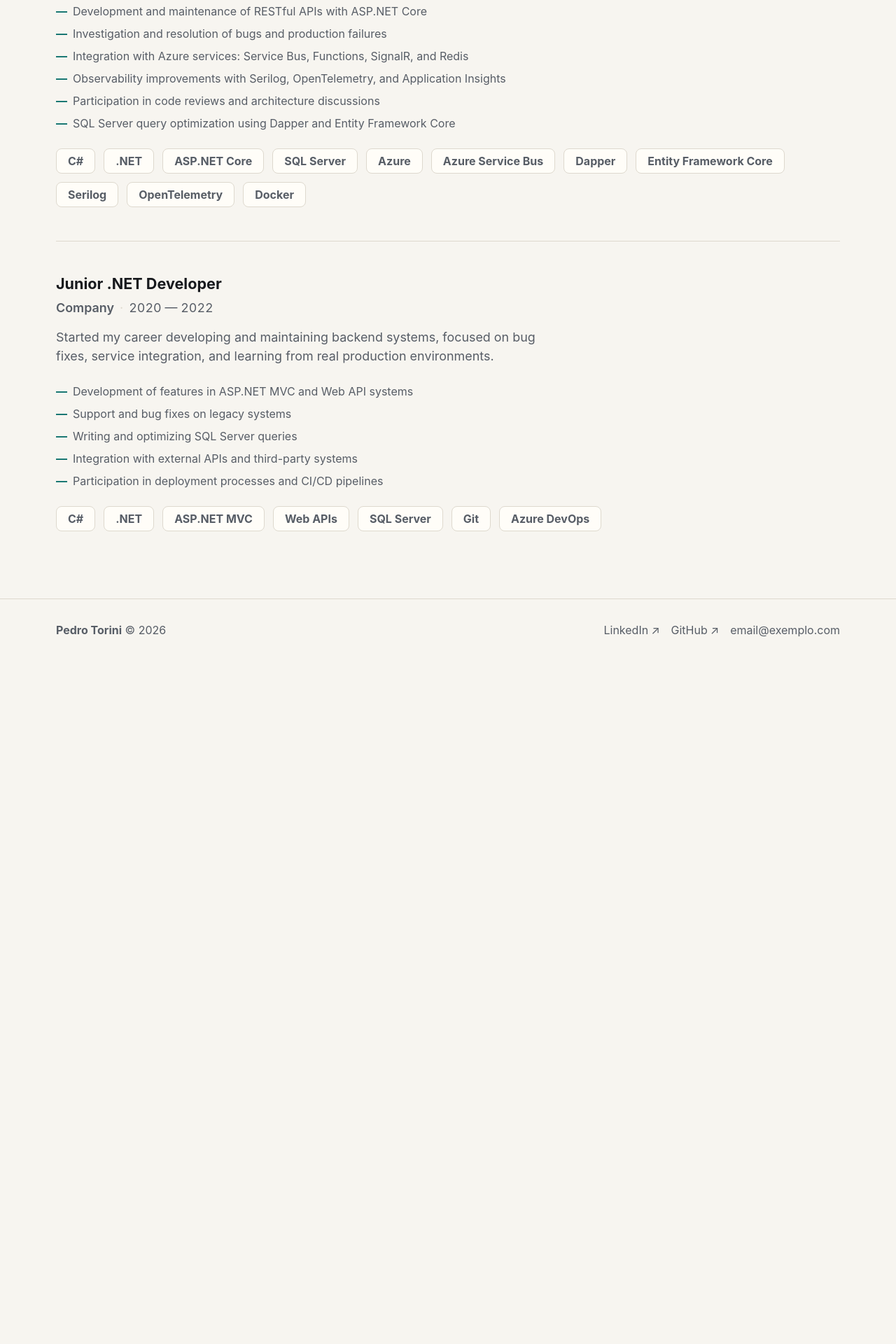
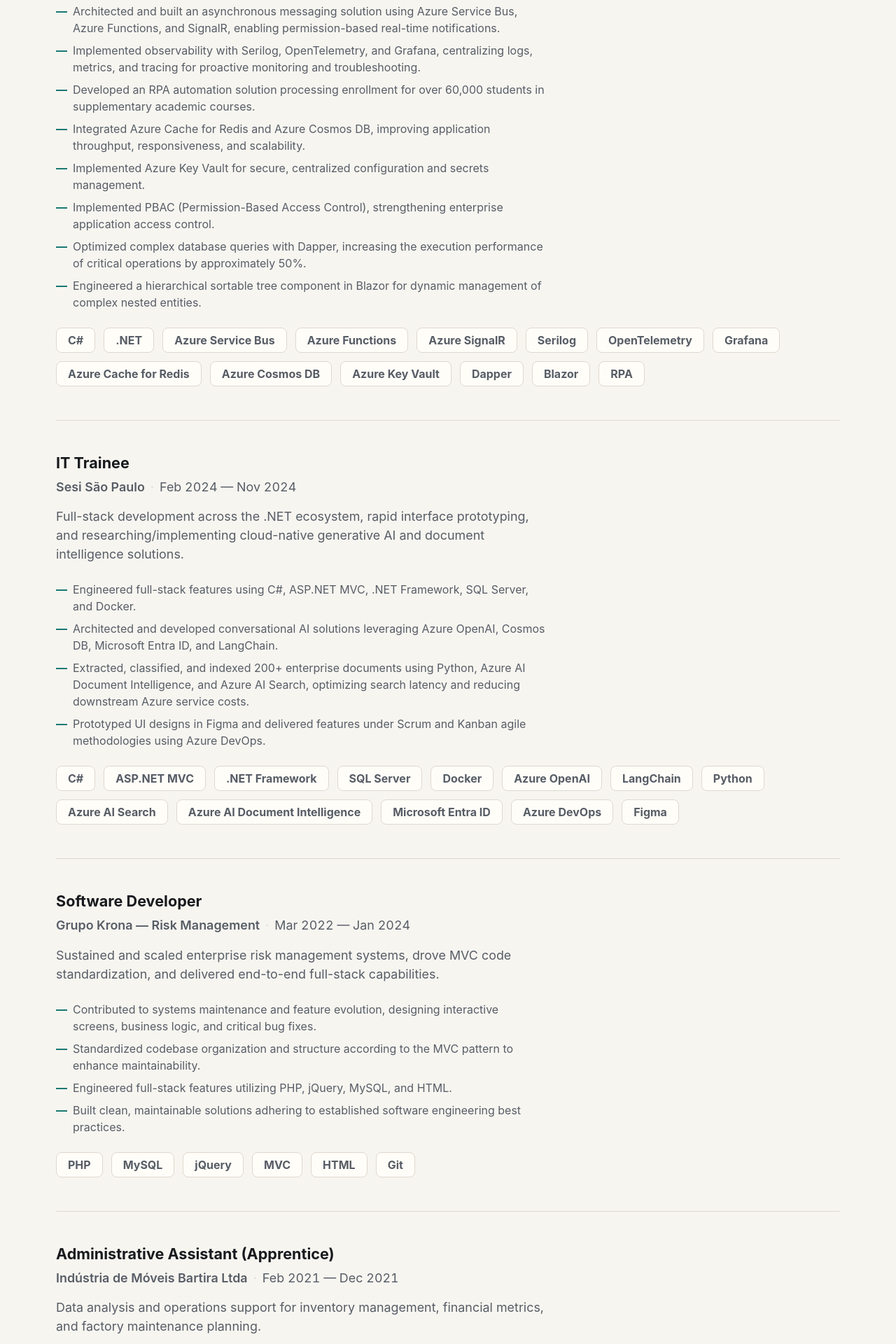
Before and after one commit to PTorini1/portfolio-phst, a React (Vite) app: page /experience in a window 1280 px wide. Shown: the part 740-2660 px from the top of the page at 70% size. Before the commit the page ends 1684 px from the top, so only its background shows below. Built offline with nearby package versions, Linux system fonts and the light colour scheme.

Commit message:
content: update professional experience with real background and LinkedIn URL

```diff
--- a/src/data/experience.ts
+++ b/src/data/experience.ts
@@ -3,60 +3,106 @@
 
 export const experienceContent: Record<Locale, ExperienceContent> = {
   "pt-BR": {
-    eyebrow: "Experiencia",
-    title: "Trajetoria profissional",
+    eyebrow: "Experiência",
+    title: "Trajetória profissional",
     description:
-      "Atuacao focada em backend, APIs, integracao de servicos e resolucao de problemas em ambientes reais de producao.",
+      "Atuação focada em engenharia de software backend, arquitetura de mensageria assíncrona, observabilidade, cloud Azure e automação de processos de alta escala.",
     items: [
       {
-        role: "Desenvolvedor .NET",
-        company: "Empresa",
-        period: "2022 — presente",
+        role: "Desenvolvedor de Software",
+        company: "Sesi São Paulo",
+        period: "Dez 2024 — o momento",
         description:
-          "Desenvolvimento e manutencao de APIs e servicos backend com .NET, com atuacao direta em troubleshooting, investigacao de incidentes e melhoria continua dos sistemas.",
+          "Desenvolvimento de arquiteturas assíncronas, observabilidade centralizada, componentes de interface e microsserviços integrados a serviços de nuvem da Microsoft.",
         responsibilities: [
-          "Desenvolvimento e manutencao de APIs RESTful com ASP.NET Core",
-          "Investigacao e correcao de bugs e falhas em producao",
-          "Integracao com servicos Azure: Service Bus, Functions, SignalR e Redis",
-          "Melhoria de observabilidade com Serilog, OpenTelemetry e Application Insights",
-          "Participacao em revisoes de codigo e discussoes de arquitetura",
-          "Otimizacao de consultas SQL Server e uso de Dapper e Entity Framework Core",
+          "Desenvolvi uma arquitetura de mensageria assíncrona utilizando Azure Service Bus, Azure Functions e SignalR, permitindo notificações em tempo real baseadas em permissões.",
+          "Implementei observabilidade com Serilog, OpenTelemetry e Grafana, centralizando logs, métricas e tracing para monitoramento e troubleshooting.",
+          "Desenvolvi uma solução de RPA para automatizar a matrícula de mais de 60 mil alunos em cursos complementares.",
+          "Integrei Azure Cache for Redis e Azure Cosmos DB, contribuindo para a escalabilidade e desempenho da aplicação.",
+          "Implementei Azure Key Vault para gerenciamento seguro e centralizado de secrets.",
+          "Implementei PBAC (Permission-Based Access Control), aprimorando o controle de acesso da aplicação.",
+          "Otimizei queries utilizando Dapper, aumentando em aproximadamente 50% o desempenho de operações complexas.",
+          "Desenvolvi um componente de árvore hierárquica com ordenação (sortable tree) em Blazor, permitindo o gerenciamento dinâmico de estruturas complexas.",
         ],
         technologies: [
           "C#",
           ".NET",
-          "ASP.NET Core",
-          "SQL Server",
-          "Azure",
           "Azure Service Bus",
-          "Dapper",
-          "Entity Framework Core",
+          "Azure Functions",
+          "Azure SignalR",
           "Serilog",
           "OpenTelemetry",
-          "Docker",
+          "Grafana",
+          "Azure Cache for Redis",
+          "Azure Cosmos DB",
+          "Azure Key Vault",
+          "Dapper",
+          "Blazor",
+          "RPA",
         ],
       },
       {
-        role: "Desenvolvedor .NET Junior",
-        company: "Empresa",
-        period: "2020 — 2022",
+        role: "Trainee de TI",
+        company: "Sesi São Paulo",
+        period: "Fev 2024 — Nov 2024",
         description:
-          "Inicio da carreira atuando no desenvolvimento e sustentacao de sistemas backend, com foco em correcao de bugs, integracao entre servicos e aprendizado em ambientes de producao.",
+          "Atuação full-stack em ecossistema .NET, prototipação ágil de interfaces e desenvolvimento de soluções com Inteligência Artificial Generativa e processamento documental em nuvem.",
         responsibilities: [
-          "Desenvolvimento de funcionalidades em sistemas ASP.NET MVC e Web APIs",
-          "Suporte e correcao de bugs em sistemas legados",
-          "Escrita e otimizacao de queries SQL Server",
-          "Integracao com APIs externas e sistemas de terceiros",
-          "Participacao em processos de deploy e pipelines de CI/CD",
+          "Atuei no desenvolvimento full-stack utilizando C#, ASP.NET MVC, .NET Framework, SQL Server e Docker.",
+          "Projetei e implementei soluções conversacionais baseadas em IA utilizando Azure OpenAI, Cosmos DB, Microsoft Entra ID e LangChain, contribuindo para decisões de arquitetura e integração com serviços em nuvem.",
+          "Processei mais de 200 documentos utilizando Python, Azure AI Document Intelligence e Azure AI Search, extraindo e classificando informações para melhorar a performance das buscas e reduzir chamadas subsequentes a serviços Azure e seus custos.",
+          "Desenvolvi protótipos de interfaces no Figma e trabalhei com metodologias Scrum e Kanban, utilizando Azure DevOps.",
         ],
         technologies: [
           "C#",
-          ".NET",
           "ASP.NET MVC",
-          "Web APIs",
+          ".NET Framework",
           "SQL Server",
+          "Docker",
+          "Azure OpenAI",
+          "LangChain",
+          "Python",
+          "Azure AI Search",
+          "Azure AI Document Intelligence",
+          "Microsoft Entra ID",
+          "Azure DevOps",
+          "Figma",
+        ],
+      },
+      {
+        role: "Desenvolvedor de Software",
+        company: "Grupo Krona — Gerenciamento de Riscos",
+        period: "Mar 2022 — Jan 2024",
+        description:
+          "Manutenção e evolução de sistemas corporativos de gerenciamento de risco, padronização da arquitetura MVC e desenvolvimento de funcionalidades full-stack.",
+        responsibilities: [
+          "Contribuí para a manutenção e evolução de sistemas, desenvolvendo novas funcionalidades, telas interativas, regras de negócio e correções de bugs críticos.",
+          "Melhorei a organização e escalabilidade do código por meio da padronização de arquivos na arquitetura MVC.",
+          "Atuei no desenvolvimento full-stack utilizando PHP, jQuery, MySQL e HTML.",
+          "Desenvolvi soluções eficientes e de fácil manutenção, seguindo boas práticas de desenvolvimento.",
+        ],
+        technologies: [
+          "PHP",
+          "MySQL",
+          "jQuery",
+          "MVC",
+          "HTML",
           "Git",
-          "Azure DevOps",
+        ],
+      },
+      {
+        role: "Assistente Administrativo (Aprendiz)",
+        company: "Indústria de Móveis Bartira Ltda",
+        period: "Fev 2021 — Dez 2021",
+        description:
+          "Automação e análise de dados operacionais para apoio ao controle financeiro e planejamento da manutenção fabril.",
+        responsibilities: [
+          "Desenvolvi dashboards em Excel para análise financeira, controle de estoque e planejamento da manutenção fabril.",
+        ],
+        technologies: [
+          "Excel",
+          "Análise de Dados",
+          "Dashboards",
         ],
       },
     ],
@@ -65,57 +111,103 @@
     eyebrow: "Experience",
     title: "Professional background",
     description:
-      "Focused on backend development, APIs, service integration, and solving real problems in production environments.",
+      "Proven track record in backend software engineering, asynchronous messaging architectures, observability, Azure cloud services, and high-scale process automation.",
     items: [
       {
-        role: ".NET Developer",
-        company: "Company",
-        period: "2022 — present",
+        role: "Software Developer",
+        company: "Sesi São Paulo",
+        period: "Dec 2024 — present",
         description:
-          "Development and maintenance of APIs and backend services with .NET, with direct involvement in troubleshooting, incident investigation, and continuous system improvement.",
+          "Building asynchronous messaging architectures, centralized observability, UI components, and microservices integrated with Microsoft Azure cloud services.",
         responsibilities: [
-          "Development and maintenance of RESTful APIs with ASP.NET Core",
-          "Investigation and resolution of bugs and production failures",
-          "Integration with Azure services: Service Bus, Functions, SignalR, and Redis",
-          "Observability improvements with Serilog, OpenTelemetry, and Application Insights",
-          "Participation in code reviews and architecture discussions",
-          "SQL Server query optimization using Dapper and Entity Framework Core",
+          "Architected and built an asynchronous messaging solution using Azure Service Bus, Azure Functions, and SignalR, enabling permission-based real-time notifications.",
+          "Implemented observability with Serilog, OpenTelemetry, and Grafana, centralizing logs, metrics, and tracing for proactive monitoring and troubleshooting.",
+          "Developed an RPA automation solution processing enrollment for over 60,000 students in supplementary academic courses.",
+          "Integrated Azure Cache for Redis and Azure Cosmos DB, improving application throughput, responsiveness, and scalability.",
+          "Implemented Azure Key Vault for secure, centralized configuration and secrets management.",
+          "Implemented PBAC (Permission-Based Access Control), strengthening enterprise application access control.",
+          "Optimized complex database queries with Dapper, increasing the execution performance of critical operations by approximately 50%.",
+          "Engineered a hierarchical sortable tree component in Blazor for dynamic management of complex nested entities.",
         ],
         technologies: [
           "C#",
           ".NET",
-          "ASP.NET Core",
-          "SQL Server",
-          "Azure",
           "Azure Service Bus",
-          "Dapper",
-          "Entity Framework Core",
+          "Azure Functions",
+          "Azure SignalR",
           "Serilog",
           "OpenTelemetry",
-          "Docker",
+          "Grafana",
+          "Azure Cache for Redis",
+          "Azure Cosmos DB",
+          "Azure Key Vault",
+          "Dapper",
+          "Blazor",
+          "RPA",
         ],
       },
       {
-        role: "Junior .NET Developer",
-        company: "Company",
-        period: "2020 — 2022",
+        role: "IT Trainee",
+        company: "Sesi São Paulo",
+        period: "Feb 2024 — Nov 2024",
         description:
-          "Started my career developing and maintaining backend systems, focused on bug fixes, service integration, and learning from real production environments.",
+          "Full-stack development across the .NET ecosystem, rapid interface prototyping, and researching/implementing cloud-native generative AI and document intelligence solutions.",
         responsibilities: [
-          "Development of features in ASP.NET MVC and Web API systems",
-          "Support and bug fixes on legacy systems",
-          "Writing and optimizing SQL Server queries",
-          "Integration with external APIs and third-party systems",
-          "Participation in deployment processes and CI/CD pipelines",
+          "Engineered full-stack features using C#, ASP.NET MVC, .NET Framework, SQL Server, and Docker.",
+          "Architected and developed conversational AI solutions leveraging Azure OpenAI, Cosmos DB, Microsoft Entra ID, and LangChain.",
+          "Extracted, classified, and indexed 200+ enterprise documents using Python, Azure AI Document Intelligence, and Azure AI Search, optimizing search latency and reducing downstream Azure service costs.",
+          "Prototyped UI designs in Figma and delivered features under Scrum and Kanban agile methodologies using Azure DevOps.",
         ],
         technologies: [
           "C#",
-          ".NET",
           "ASP.NET MVC",
-          "Web APIs",
+          ".NET Framework",
           "SQL Server",
+          "Docker",
+          "Azure OpenAI",
+          "LangChain",
+          "Python",
+          "Azure AI Search",
+          "Azure AI Document Intelligence",
+          "Microsoft Entra ID",
+          "Azure DevOps",
+          "Figma",
+        ],
+      },
+      {
+        role: "Software Developer",
+        company: "Grupo Krona — Risk Management",
+        period: "Mar 2022 — Jan 2024",
+        description:
+          "Sustained and scaled enterprise risk management systems, drove MVC code standardization, and delivered end-to-end full-stack capabilities.",
+        responsibilities: [
+          "Contributed to systems maintenance and feature evolution, designing interactive screens, business logic, and critical bug fixes.",
+          "Standardized codebase organization and structure according to the MVC pattern to enhance maintainability.",
+          "Engineered full-stack features utilizing PHP, jQuery, MySQL, and HTML.",
+          "Built clean, maintainable solutions adhering to established software engineering best practices.",
+        ],
+        technologies: [
+          "PHP",
+          "MySQL",
+          "jQuery",
+          "MVC",
+          "HTML",
           "Git",
-          "Azure DevOps",
+        ],
+      },
+      {
+        role: "Administrative Assistant (Apprentice)",
+        company: "Indústria de Móveis Bartira Ltda",
+        period: "Feb 2021 — Dec 2021",
+        description:
+          "Data analysis and operations support for inventory management, financial metrics, and factory maintenance planning.",
+        responsibilities: [
+          "Developed advanced Excel dashboards for financial evaluation, stock control, and manufacturing maintenance planning.",
+        ],
+        technologies: [
+          "Excel",
+          "Data Analysis",
+          "Dashboards",
         ],
       },
     ],
--- a/src/data/profile.ts
+++ b/src/data/profile.ts
@@ -7,5 +7,5 @@
     "Portfolio profissional e blog tecnico sobre desenvolvimento backend, arquitetura, Azure e investigacao de problemas reais de engenharia de software.",
   email: "email@exemplo.com",
   githubUrl: "https://github.com/",
-  linkedInUrl: "https://www.linkedin.com/",
+  linkedInUrl: "https://www.linkedin.com/in/pedro-torini-8a694b228/",
 };
--- a/src/pages/ExperiencePage.tsx
+++ b/src/pages/ExperiencePage.tsx
@@ -7,12 +7,17 @@
   const { locale } = useLocale();
   const content = experienceContent[locale];
 
+  const ariaResponsibilities =
+    locale === "pt-BR" ? "Responsabilidades" : "Responsibilities";
+  const ariaTechnologies =
+    locale === "pt-BR" ? "Tecnologias" : "Technologies";
+
   return (
     <Section eyebrow={content.eyebrow} title={content.title}>
       <p className="lead-text">{content.description}</p>
       <ol className="experience-list">
         {content.items.map((item) => (
-          <li className="experience-item" key={`${item.role}-${item.company}`}>
+          <li className="experience-item" key={`${item.role}-${item.company}-${item.period}`}>
             <div className="experience-header">
               <h3 className="experience-role">{item.role}</h3>
               <p className="experience-meta">
@@ -22,12 +27,12 @@
               </p>
             </div>
             <p className="experience-description">{item.description}</p>
-            <ul className="experience-responsibilities" aria-label="Responsabilidades">
+            <ul className="experience-responsibilities" aria-label={ariaResponsibilities}>
               {item.responsibilities.map((r) => (
                 <li key={r}>{r}</li>
               ))}
             </ul>
-            <div className="experience-tech" aria-label="Tecnologias">
+            <div className="experience-tech" aria-label={ariaTechnologies}>
               <div className="badge-list">
                 {item.technologies.map((tech) => (
                   <Badge key={tech}>{tech}</Badge>
```
